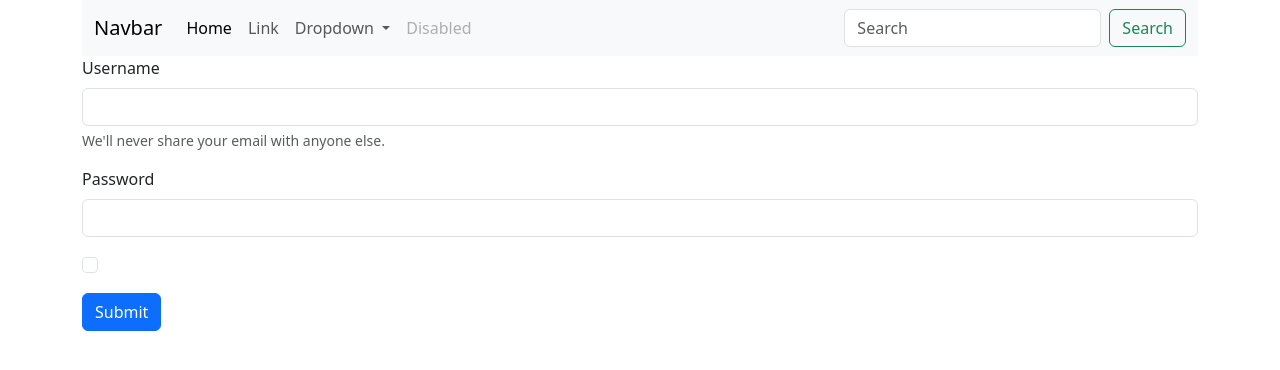
After one commit to debaraja-394/ChatApp, a Flask app: template templates/login.html in a window 1280 px wide. The commit adds this page. Shown: the top 370 px of the page. Run offline with Flask 3, Linux system fonts and the light colour scheme; the template is opened without the code that fills it, so the values that code supplies are empty.

Commit message:
Minor Improvements

```diff
--- a/app.py
+++ b/app.py
@@ -1,9 +1,15 @@
 from flask import Flask,render_template,request,redirect,url_for
 from flask_socketio import SocketIO,join_room,leave_room
+from flask_login import LoginManager, login_user
+from ChatApp import db
+from users import User
 
 app=Flask(__name__)
 socketio=SocketIO(app)
 port=5000
+login_manager=LoginManager()
+login_manager.init_app(app)
+
 @app.route('/',methods=['GET','POST'])
 def home():
     if request.method=='POST':
@@ -17,6 +23,25 @@ def home():
             redirect(url_for('home'))
 
     return render_template("index.html")
+
+@login_manager.user_loader
+def load_user(username):
+    return db.get_user(username)
+
+@app.route('/login',methods=['GET','POST'])
+def login():
+    if request.method=='POST':
+        message=""
+        username=request.form['username']
+        password=request.form['password']
+        user=db.get_user(username)
+        if user and User.check_password(password):
+            login_user(user)
+            return redirect(url_for('home'))
+        else:
+            message="Failed to Login !!"
+    return render_template('login.html',message=message)
+
 
 @socketio.on('join_room')
 def handleEventJoin(data):
@@ -37,8 +62,6 @@ def handle_send_message(data):
 
 @app.route('/chat',methods=['POST','GET'])
 def chat():
-    # username=request.args.get('username')
-    # roomID=request.args.get('roomID')
     return render_template('chat.html')
 
 if __name__=='__main__':
--- a/requirements.txt
+++ b/requirements.txt
@@ -2,3 +2,4 @@ flask
 flask-socketio
 eventlet
 pymongo
+flask-login
--- /dev/null
+++ b/templates/login.html
@@ -0,0 +1,67 @@
+<!doctype html>
+<html lang="en">
+  <head>
+    <meta charset="utf-8">
+    <meta name="viewport" content="width=device-width, initial-scale=1">
+    <title>Bootstrap demo</title>
+    <link href="https://cdn.jsdelivr.net/npm/bootstrap@5.3.3/dist/css/bootstrap.min.css" rel="stylesheet" integrity="sha384-QWTKZyjpPEjISv5WaRU9OFeRpok6YctnYmDr5pNlyT2bRjXh0JMhjY6hW+ALEwIH" crossorigin="anonymous">
+  </head>
+  <body>
+    <div class="container">
+        <nav class="navbar navbar-expand-lg bg-body-tertiary">
+            <div class="container-fluid">
+              <a class="navbar-brand" href="#">Navbar</a>
+              <button class="navbar-toggler" type="button" data-bs-toggle="collapse" data-bs-target="#navbarSupportedContent" aria-controls="navbarSupportedContent" aria-expanded="false" aria-label="Toggle navigation">
+                <span class="navbar-toggler-icon"></span>
+              </button>
+              <div class="collapse navbar-collapse" id="navbarSupportedContent">
+                <ul class="navbar-nav me-auto mb-2 mb-lg-0">
+                  <li class="nav-item">
+                    <a class="nav-link active" aria-current="page" href="#">Home</a>
+                  </li>
+                  <li class="nav-item">
+                    <a class="nav-link" href="#">Link</a>
+                  </li>
+                  <li class="nav-item dropdown">
+                    <a class="nav-link dropdown-toggle" href="#" role="button" data-bs-toggle="dropdown" aria-expanded="false">
+                      Dropdown
+                    </a>
+                    <ul class="dropdown-menu">
+                      <li><a class="dropdown-item" href="#">Action</a></li>
+                      <li><a class="dropdown-item" href="#">Another action</a></li>
+                      <li><hr class="dropdown-divider"></li>
+                      <li><a class="dropdown-item" href="#">Something else here</a></li>
+                    </ul>
+                  </li>
+                  <li class="nav-item">
+                    <a class="nav-link disabled" aria-disabled="true">Disabled</a>
+                  </li>
+                </ul>
+                <form class="d-flex" role="search">
+                  <input class="form-control me-2" type="search" placeholder="Search" aria-label="Search">
+                  <button class="btn btn-outline-success" type="submit">Search</button>
+                </form>
+              </div>
+            </div>
+          </nav>
+    </div>
+    <div class="container">
+      <form method="post">
+        <div class="mb-3">
+          <label for="username" class="form-label">Username</label>
+          <input type="username" class="form-control" id="exampleInputEmail1" aria-describedby="emailHelp">
+          <div id="emailHelp" class="form-text">We'll never share your email with anyone else.</div>
+        </div>
+        <div class="mb-3">
+          <label for="password" class="form-label">Password</label>
+          <input type="password" class="form-control" id="exampleInputPassword1">
+        </div>
+        <div class="mb-3 form-check">
+          <input type="checkbox" class="form-check-input" id="exampleCheck1">
+        </div>
+        <button type="submit" class="btn btn-primary">Submit</button>
+      </form>
+    </div>
+    <script src="https://cdn.jsdelivr.net/npm/bootstrap@5.3.3/dist/js/bootstrap.bundle.min.js" integrity="sha384-YvpcrYf0tY3lHB60NNkmXc5s9fDVZLESaAA55NDzOxhy9GkcIdslK1eN7N6jIeHz" crossorigin="anonymous"></script>
+  </body>
+</html>
```
Also changed, not shown: db.py (+8 -2 lines), templates/chat.html (+8 -7 lines), users.py (added, +17 -0 lines).
